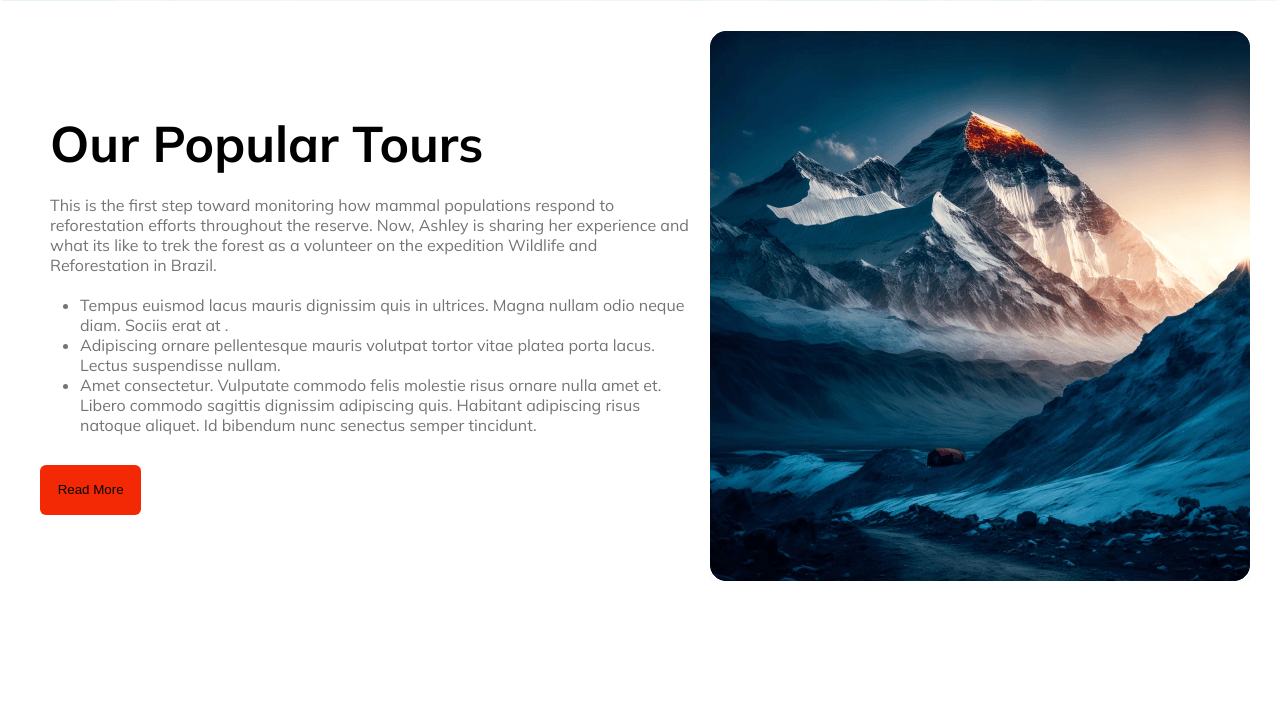
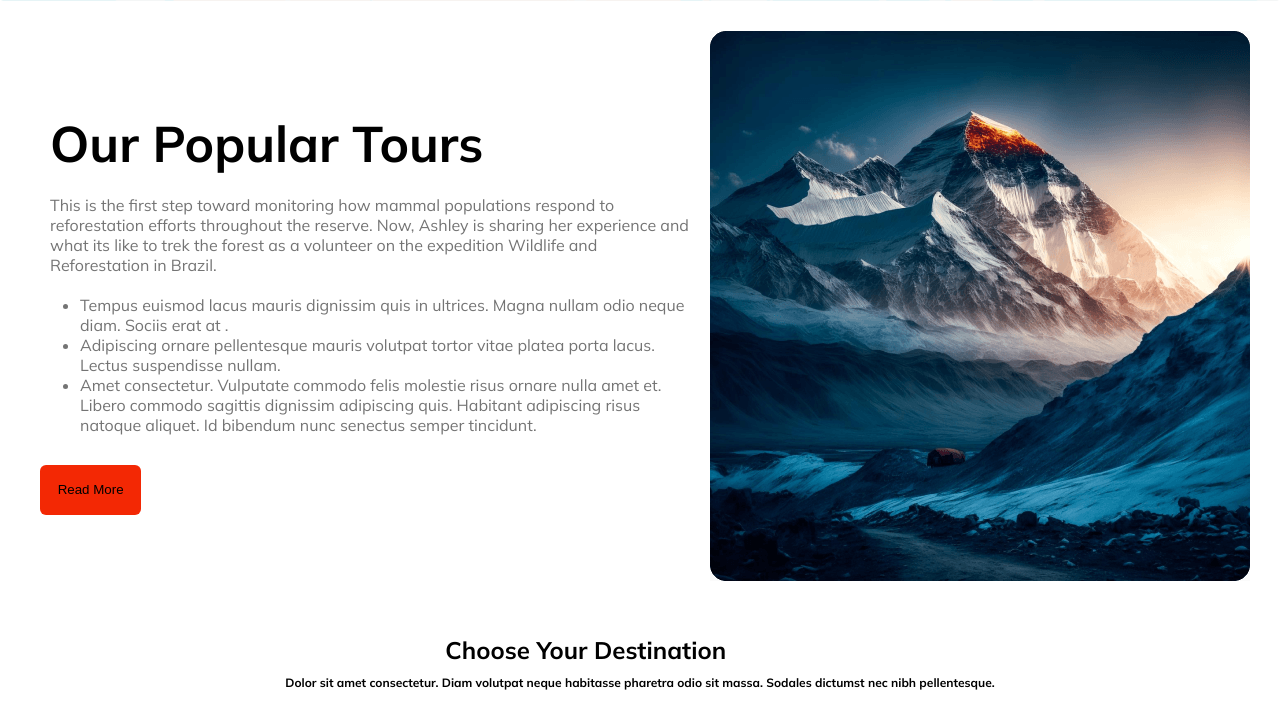
Before and after one commit to Tarekfaisal7M/Assingnment-new, a plain HTML site: page index.html in a window 1280 px wide. Shown: the part 775-1503 px from the top of the page. Before the commit the page ends 1390 px from the top, so only its background shows below. Drawn offline with Linux system fonts and the light colour scheme.

Commit message:
added new header

```diff
--- a/index.html
+++ b/index.html
@@ -55,9 +55,14 @@
             <div>
                 <img src="pictures/Rectangle 4.png" alt="">
             </div>
+        </section>
+        <section class="sec02">
+            <div>
+                <h1>Choose Your Destination</h1>
+                <h6>Dolor sit amet consectetur. Diam volutpat neque habitasse pharetra odio sit massa. Sodales dictumst nec nibh pellentesque.</h6>
+            </div>
+        </section>
 
-
-        </section>
 
     </header>
     <main>
--- a/stylepro/responsive.css
+++ b/stylepro/responsive.css
@@ -2,4 +2,7 @@
     .header-sec {
         flex-direction: column;
     }
+    .sec02{
+        flex-direction: column;
+    }
 }
--- a/stylepro/style.css
+++ b/stylepro/style.css
@@ -155,3 +155,19 @@ header {
     cursor: pointer;
     margin: 10px;
 }
+.sec02 {
+    display: flex;
+    align-items: center;
+    justify-content: center;
+    margin: 40px;
+}
+.sec02 h1{
+    padding-left: 160px;
+    margin: 10px;
+}
+.sec02 h6{
+    padding-left: 0;
+    margin: 10px;
+    font-size: 12px;
+    font-weight: 100px;
+}
```
